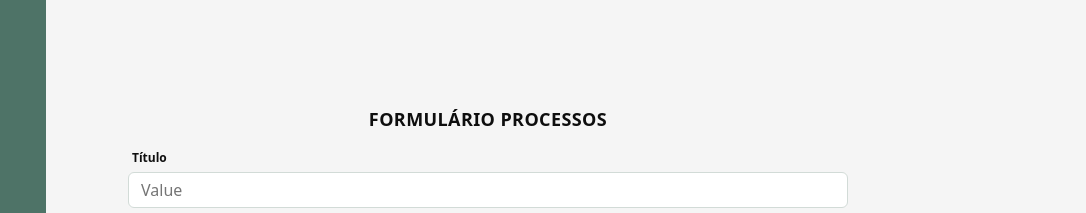
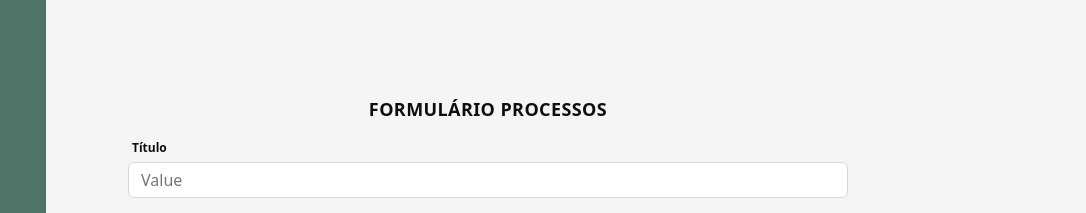
Before and after one commit to NandoBalzaneliPorzia/mousetrack-erp, a plain HTML site: page frontend/forms.html in a window 1280 px wide. Shown: the top 213 px of the page, 194-1280 px from the left. Drawn offline with Linux system fonts and the light colour scheme; no server answers; sample sign-in values are in the browser's storage.

Commit message:
titulooo

```diff
--- a/frontend/assets/css/forms.css
+++ b/frontend/assets/css/forms.css
@@ -24,7 +24,7 @@ body{
   font-size: 18px;
   font-weight: 700;
   letter-spacing: .4px;
-  margin: -120px 0 18px;   /* 🔥 sobe o título sem mexer no resto */
+  margin: -140px 0 18px;   /* 🔥 sobe o título sem mexer no resto */
 }
 
 
```
